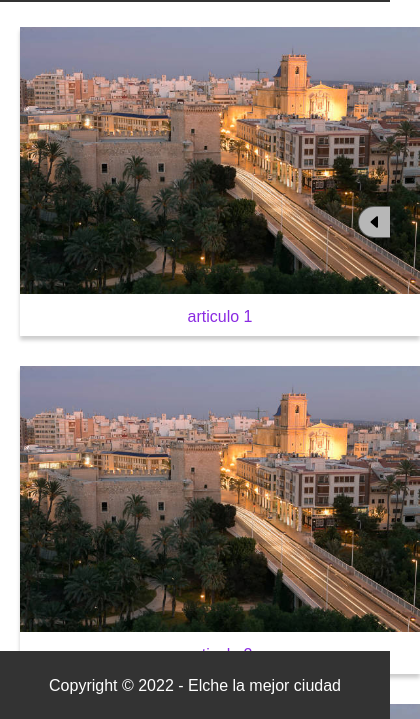
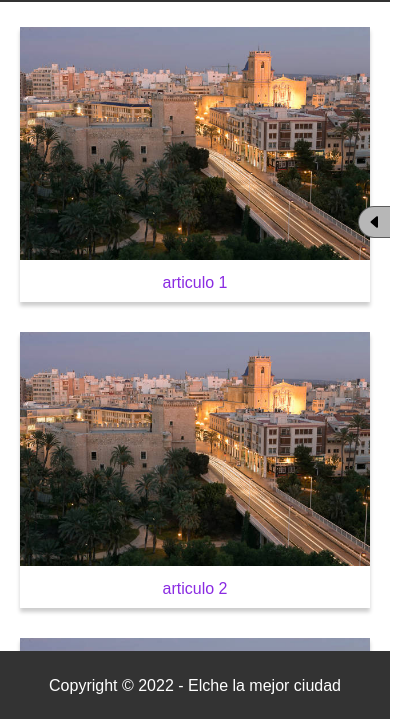
Before and after one commit to Ruben1863/LDM_Test, a plain HTML site: page index.html in a window 390 px wide. Shown: the part 123-842 px from the top of the page, 420 px wide, since content can reach past the window. Drawn offline with Linux system fonts and the light colour scheme.

Commit message:
99.99% responsive
* On all chrome available "devices" to test

```diff
--- a/css/small-styles.css
+++ b/css/small-styles.css
@@ -154,9 +154,10 @@ header, nav {
 
 section {
     display: grid;
-    grid-template-columns: repeat(auto-fit, minmax(400px, 1fr));
+    grid-template-columns: repeat(auto-fit, minmax(200px, 1fr));
     gap: 30px;
     margin: 150px 20px 70px 20px;
+    justify-items: center;
 }
 
 article {
```
